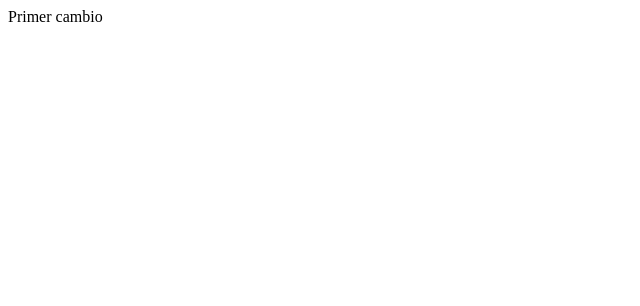
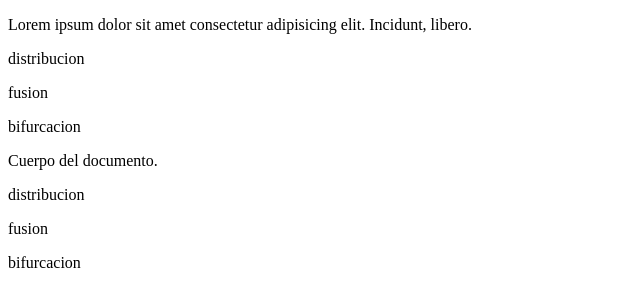
Before and after one commit to jean170383/test-repositorio, a plain HTML site: page index.html in a window 1280 px wide. Shown: the whole page, without its empty margins (0-640 px from the left). Drawn offline with Linux system fonts and the light colour scheme.

Commit message:
contenedores cabecera y cuerpo

```diff
--- a/index.html
+++ b/index.html
@@ -5,9 +5,25 @@
     <meta http-equiv="X-UA-Compatible" content="IE=edge">
     <meta name="viewport" content="width=device-width, initial-scale=1.0">
     <title>Git VSCODE</title>
-    <div>Primer cambio</div>
 </head>
 <body>
-
+    <!--div contenedor Cabecera-->
+    <div class="container">
+        <div class="row">
+            <p>Lorem ipsum dolor sit amet consectetur adipisicing elit. Incidunt, libero.</p>
+        </div>
+        <p>distribucion</p>
+        <p>fusion</p>
+        <p>bifurcacion</p>
+    </div>
+     <!--div contenedor cuerpo-->
+    <div class="container">
+        <div class="row">
+            <p>Cuerpo del documento.</p>
+        </div>
+        <p>distribucion</p>
+        <p>fusion</p>
+        <p>bifurcacion</p>
+    </div>
 </body>
 </html>
```
